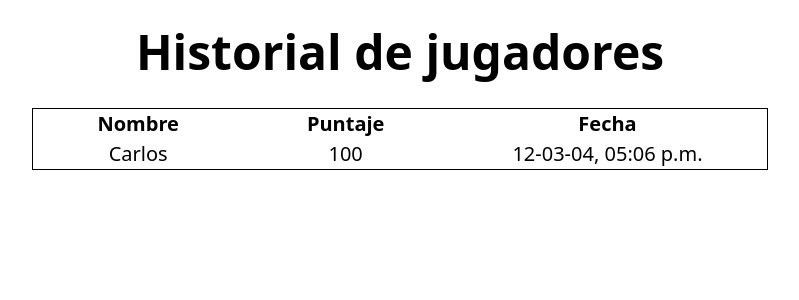
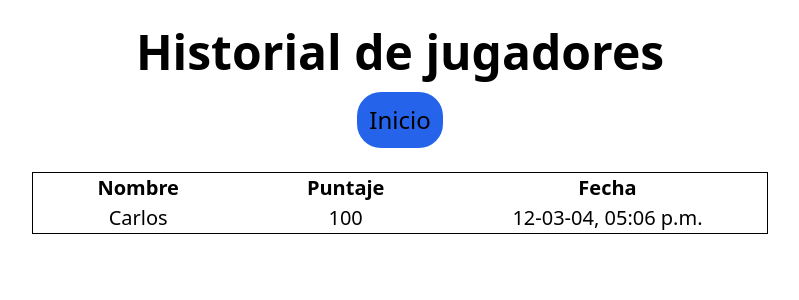
Before and after one commit to rojas901/frontsofka, a React (Create React App) app: page /historial in a window 1280 px wide. Shown: the top 300 px of the page, without its empty margins (240-1039 px from the left). Built offline with nearby package versions, Linux system fonts and the light colour scheme.

Commit message:
Se agrega el cliente de apollo y se crea un boton en la pagina de historial para direccionar al inicio

```diff
--- a/package.json
+++ b/package.json
@@ -3,9 +3,11 @@
   "version": "0.1.0",
   "private": true,
   "dependencies": {
+    "@apollo/client": "^3.5.6",
     "@testing-library/jest-dom": "^5.16.1",
     "@testing-library/react": "^12.1.2",
     "@testing-library/user-event": "^13.5.0",
+    "graphql": "^16.2.0",
     "react": "^17.0.2",
     "react-dom": "^17.0.2",
     "react-router-dom": "^6.2.1",
--- a/src/App.jsx
+++ b/src/App.jsx
@@ -3,16 +3,28 @@ import Juego from './pages/Juego';
 import Historial from './pages/Historial';
 import { BrowserRouter, Routes, Route } from 'react-router-dom';
 import './styles/index.css'
+import { ApolloProvider, ApolloClient, InMemoryCache, createHttpLink } from '@apollo/client';
+
+const httpLink = createHttpLink({
+  uri: 'http://localhost:4000/graphql'
+});
+
+const client= new ApolloClient({
+  link: httpLink,
+  cache: new InMemoryCache()
+})
 
 function App() {
   return (
-    <BrowserRouter>
-      <Routes>
-        <Route path='' element={<Index/>}/>
-        <Route path='/juego' element={<Juego/>}/>
-        <Route path='/historial' element={<Historial/>}/>
-      </Routes>
-    </BrowserRouter>
+    <ApolloProvider client={client}>
+      <BrowserRouter>
+        <Routes>
+          <Route path='' element={<Index />} />
+          <Route path='/juego' element={<Juego />} />
+          <Route path='/historial' element={<Historial />} />
+        </Routes>
+      </BrowserRouter>
+    </ApolloProvider>
   );
 }
 
--- a/src/pages/Historial.jsx
+++ b/src/pages/Historial.jsx
@@ -1,10 +1,14 @@
 import React from 'react'
+import { Link } from 'react-router-dom'
 
 const Historial = () => {
     return (
         <div className='flex flex-col h-screen items-center'>
             <h1 className='font-extrabold text-5xl text-center mt-7'>Historial de jugadores</h1>
-            <table className='mt-8 text-xl border border-black'>
+            <Link to='/'>
+                <button className='text-2xl p-3 mt-4 rounded-3xl bg-blue-600 hover:bg-blue-300'>Inicio</button>
+            </Link>
+            <table className='mt-6 text-xl border border-black'>
                 <thead>
                     <tr>
                         <th className='px-16'>Nombre</th>
```
Also changed, not shown: 1 other file (tests, documents, lock files or other folders).
